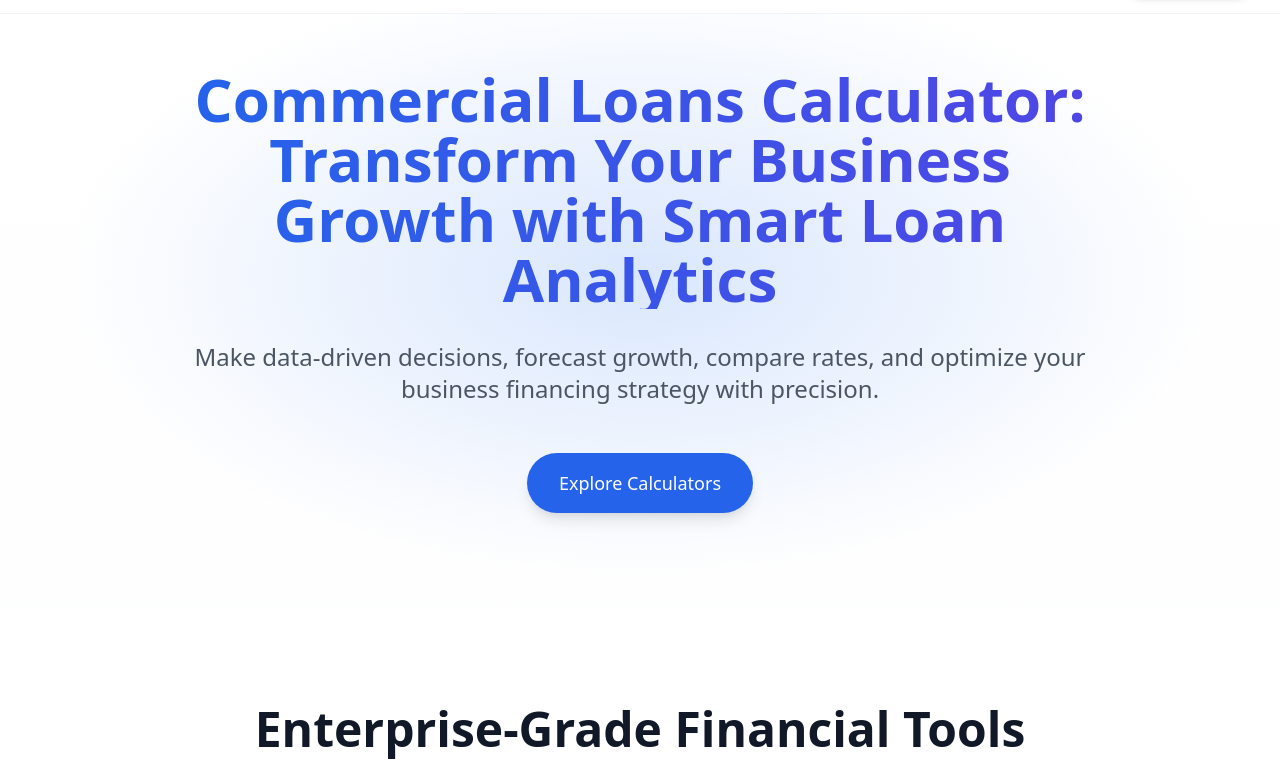
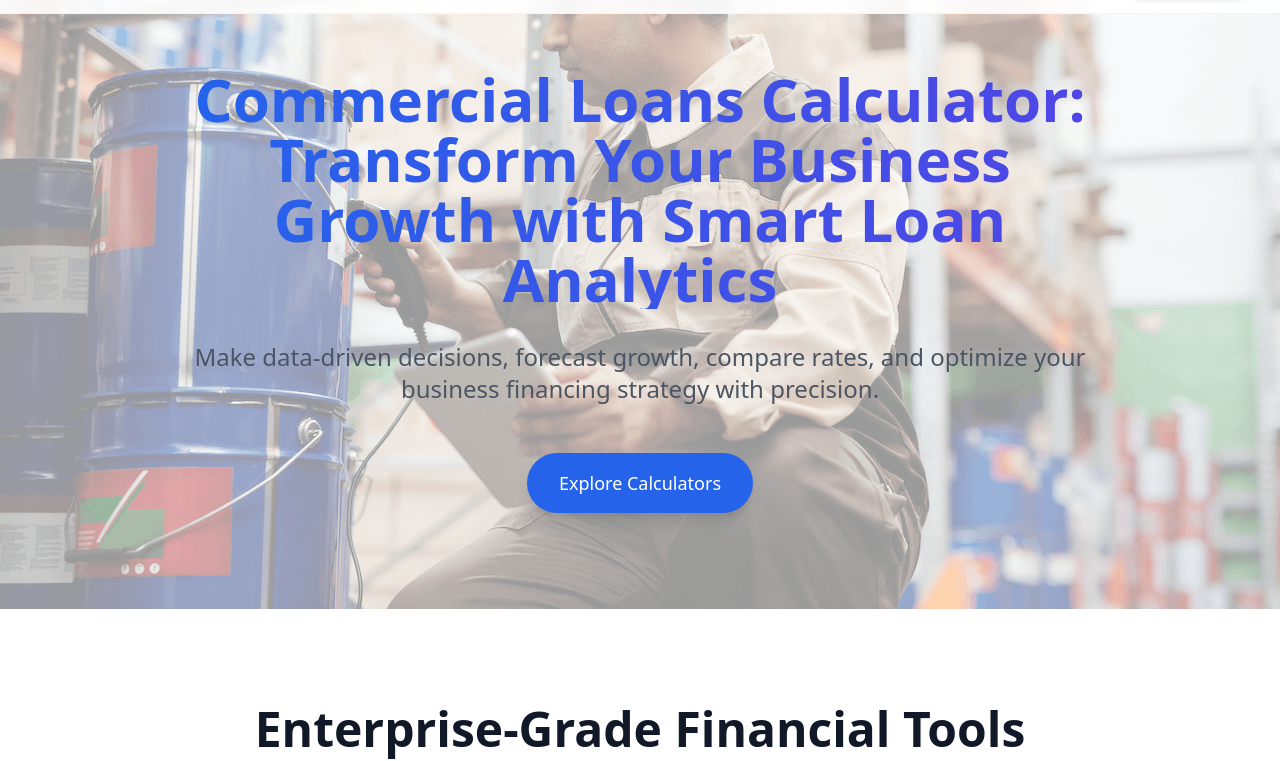
Before and after one commit to briansavic/commercial-business-loans-calculator-leverage-advanced-growth-forecasting-2025-05-28-wr9bf, a plain HTML site: page index.html in a window 1280 px wide. Shown: the part 59-820 px from the top of the page. Drawn offline with nearby package versions, Linux system fonts and the light colour scheme.

Commit message:
Add files via upload

```diff
--- a/index.html
+++ b/index.html
@@ -48,7 +48,10 @@
 <!-- Hero Section -->
     <main>
         <section class="pt-32 pb-24 relative overflow-hidden">
-            <div class="container mx-auto px-6">
+            <div class="absolute inset-0 -z-10">
+                <img src="CommercialBusinesshero.png" alt="Hero Background" class="w-full h-full object-cover opacity-40">
+            </div>
+            <div class="container mx-auto px-6 relative z-10">
                 <div class="max-w-4xl mx-auto text-center">
                     <h1 class="text-4xl md:text-5xl lg:text-6xl font-bold leading-tight mb-8 bg-gradient-to-r from-blue-600 to-indigo-600 bg-clip-text text-transparent">
                         Commercial Loans Calculator: Transform Your Business Growth with Smart Loan Analytics
@@ -61,7 +64,6 @@
                     </a>
                 </div>
             </div>
-            <div class="absolute inset-0 -z-10 bg-[radial-gradient(45%_45%_at_50%_50%,#3b82f630_0,transparent_100%)]"></div>
         </section>
 
          <!-- Features Section -->
@@ -179,7 +181,7 @@
     <!-- CTA Section -->
     <section class="py-24 bg-blue-600 relative overflow-hidden">
         <div class="absolute inset-0 z-0">
-            <img src="CommercialBusinesshero.png" alt="Commercial Business Hero" class="w-full h-full object-cover opacity-10">
+            <img src="CommercialBusinesshero.png" alt="Commercial Business Hero" class="w-full h-full object-cover opacity-40">
         </div>
         <div class="container mx-auto px-6 relative z-10">
             <div class="max-w-4xl mx-auto text-center">
```
